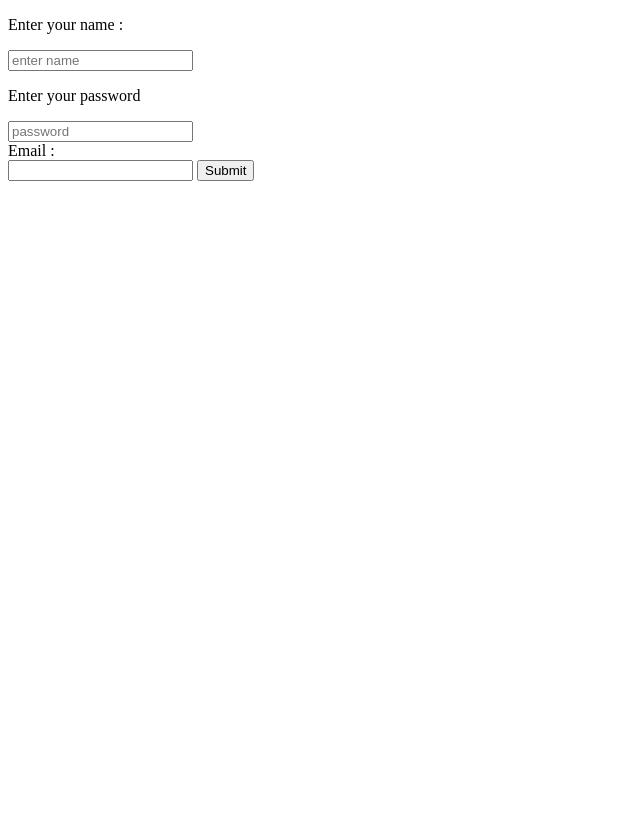
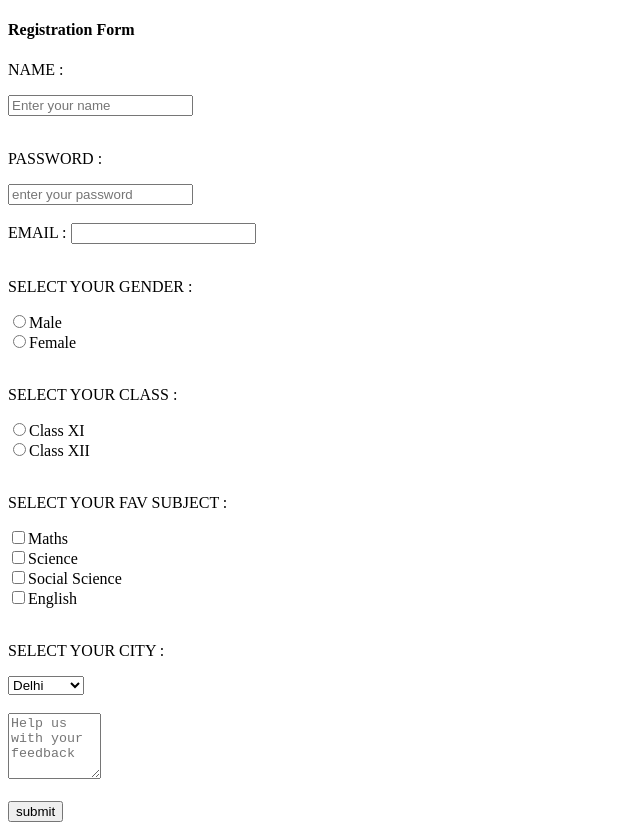
Before and after one commit to ReedimaSharma/WEB-TECHNOLOGY, a plain HTML site: page form.html in a window 1280 px wide. Shown: the whole page, without its empty margins (0-640 px from the left). Before the commit the page ends 800 px from the top, so only its background shows below. Drawn offline with Linux system fonts and the light colour scheme.

Commit message:
Update form.html

```diff
--- a/form.html
+++ b/form.html
@@ -1,22 +1,72 @@
-<!DOCTYPEhtml>
+<!DOCTYPE html>
 <html>
     <head>
         <title> form </title>
     </head>
     <body>
-        <form>
-            <p> Enter your name : </p>
-            <input type = "text" placeholder = "enter name">
+        <h4> Registration Form</h4>
+        <form action = "/action.php">
+            <p> NAME : </p>
+            <input type = "text" placeholder = "Enter your name">
             <br>
-            <p> Enter your password </p>
-            <input type = "password" placeholder = "password">
             <br>
+            <p> PASSWORD : </p>
+            <input type = "password" placeholder = "enter your password" >
+            <br> <br>
+            <label for = "email"> EMAIL : </label>
+             <input type = "email" id = "email">
+            <br> <br>
+            <p> SELECT YOUR GENDER : </p>
+            <label for = "101">
+            <input type = "radio" value = "Male" name = "gender" id = "101">Male
+            </label>
+            <br>
+            <label for = "102">
+            <input type = "radio" value = "Female" name = "gender" id = "102">Female
+            </label>
+        <br> <br>
+        <p> SELECT YOUR CLASS : </p>
+         <label for = "2">
+            <input type = "radio" value = "Class XI" name = "class" id= "2">Class XI
+        </label>
+        <br>
+        <label for = "1">
+            <input type = "radio" value = "Class XII" name = "class" id= "1">Class XII
+        </label>
+        <br> <br>
+        <p> SELECT YOUR FAV SUBJECT : </p>
+        <label for = "200">
+            <input type = "checkbox" value = "Maths" name = "subject" id ="200">Maths
+        </label>
+        <br>
+<label for = "201">
+            <input type = "checkbox" value = "Science" name = "subject" id ="201">Science
+        </label>
+        <br>
+        <label for = "202">
+            <input type = "checkbox" value = "Social Science" name = "subject" id ="202">Social Science
+        </label>
+        <br>
+        <label for = "203">
+            <input type = "checkbox" value = "English" name = "subject" id ="203">English
+        </label>
+        <br> <br>
+        <p> SELECT YOUR CITY : </p>
+        <select name = "city" id = "city">
+            <option value = "Delhi"> Delhi </option>
+            <option value = "Mumbai"> Mumbai </option>
+            <option value = "Jammu"> Jammu </option>
+            <option value = "Banglore"> Banglore </option>
+            <option value = "Bihar">Bihar</option>
+            <option value = "Kerala"> Kerala </option>
 
-            <label for = "email"> Email : </label>
-            <br>
-            <input type = "email" id = "email">
-            <button type = "submit"> Submit</button>
 
+        </select>
+        <br><br>
+
+        <textarea name = "feedback" id = "12" placeholder = "Help us with your feedback" rows = "4" cols="9"></textarea>
+        <br> <br>
+        <input type = "submit" value = "submit">
         </form>
     </body>
 </html>
```
